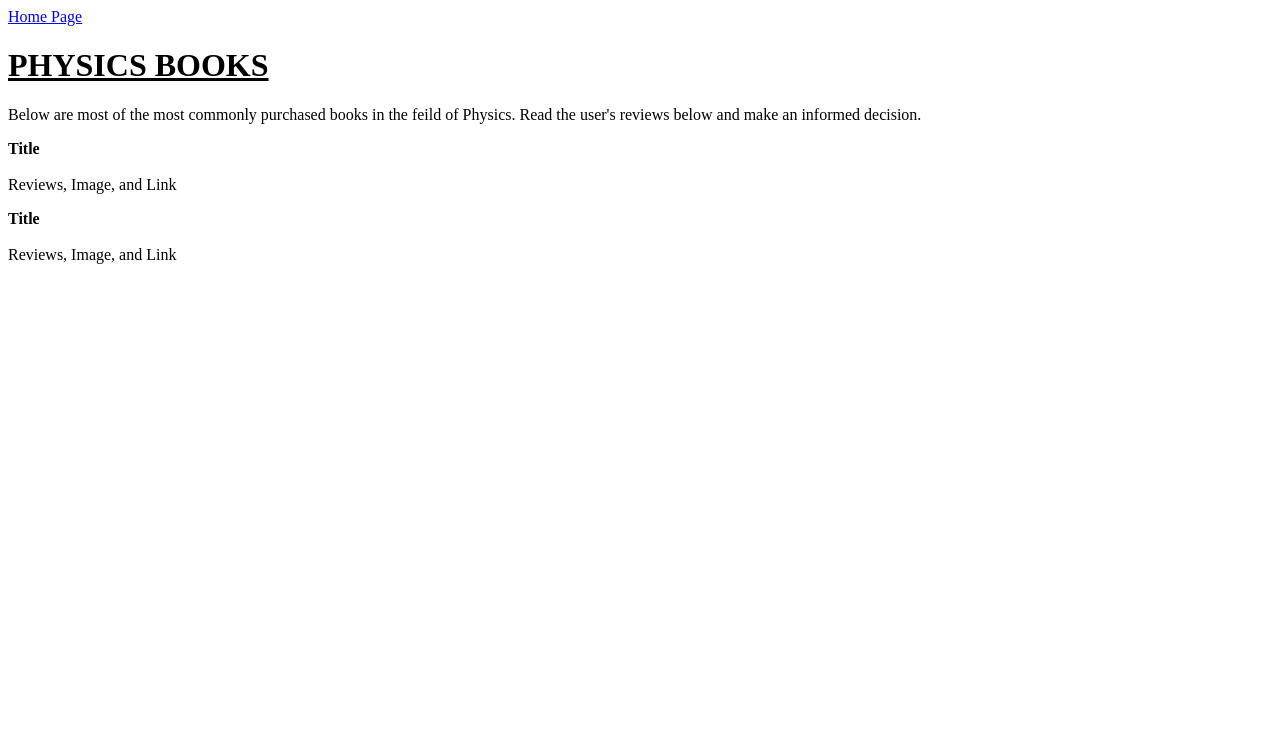
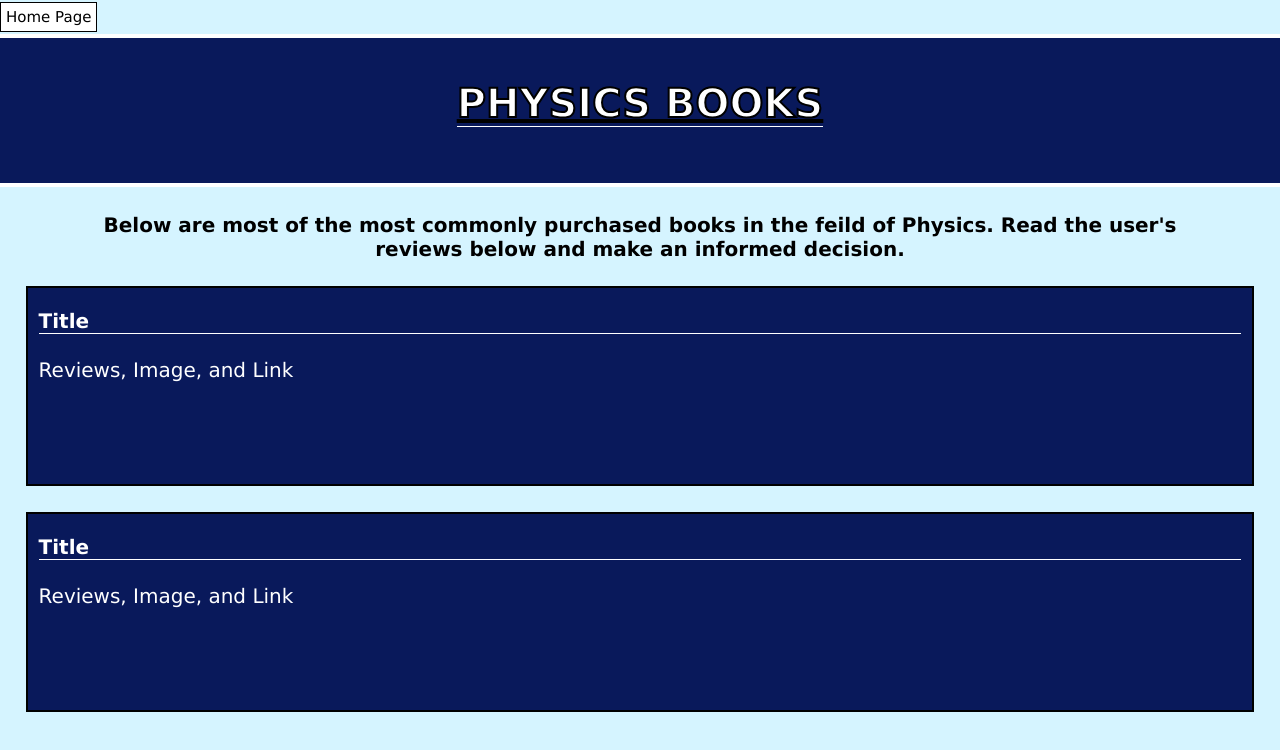
Before and after one commit to ryanbiju80094/ITGS, a plain HTML site: page PHYSITGS.html in a window 1280 px wide. Drawn offline with Linux system fonts and the light colour scheme.

Commit message:
Update PHYSITGS.html

```diff
--- a/PHYSITGS.html
+++ b/PHYSITGS.html
@@ -9,7 +9,7 @@
 
     <title>Physics Books</title>
 
-    <link rel="stylesheet" href="ITGS.css">
+    <link rel="stylesheet" href="style.css">
 
 </head>
 
```
